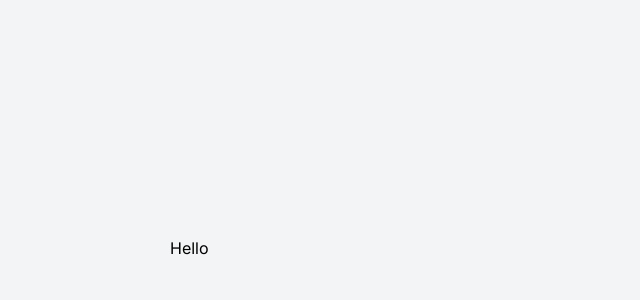
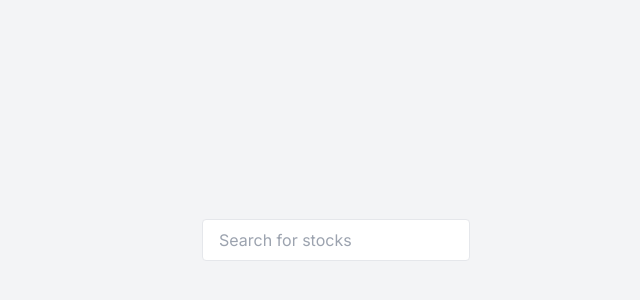
Before and after one commit to bodoganabel/peak-stock-search-app, a Next.js app: page / in a window 1280 px wide. Shown: the part 152-452 px from the top of the page, without its empty margins (38-678 px from the left). Built offline with nearby package versions, Linux system fonts and the light colour scheme.

Commit message:
feature/P2 - search bar

```diff
--- a/src/app/page.tsx
+++ b/src/app/page.tsx
@@ -1,7 +1,8 @@
+import HomepageSearch from "@/components/HomepageSearch";
 import Image from "next/image";
 
 export default function Home() {
   return (
-    <div className="text-black w-full">Hello</div>
+    <div className="text-black w-full"><HomepageSearch/></div>
   );
 }
--- /dev/null
+++ b/src/components/HomepageSearch.tsx
@@ -0,0 +1,45 @@
+'use client'
+import { IStock } from "@/interfaces/stocks.types";
+import { fetchStockSymbols } from "@/services/stock.service";
+import { useState, useEffect } from "react";
+
+export default function Home() {
+
+  const [query, setQuery] = useState('');
+    const [filteredStocks, setFilteredStocks] = useState<IStock[]>([]);
+
+
+    useEffect(() => {
+      async function fetchStocks() {
+        if (query.trim() !== '') {
+              const stocks = await fetchStockSymbols();
+              const filteredStocks = stocks.filter((stock: IStock) =>
+                stock.name.toLowerCase().includes(query.toLowerCase())
+              );
+              setFilteredStocks(filteredStocks);
+              console.log(filteredStocks)
+        }
+      }
+
+      fetchStocks();
+    }, [query]);
+
+    return (
+      <div className="p-8">
+        <input
+          type="text"
+          value={query}
+          onChange={(e) => setQuery(e.target.value)}
+          className="px-4 py-2 mb-4 border rounded focus:outline-none focus:ring-2 focus:ring-blue-500"
+          placeholder="Search for stocks"
+        />
+        <ul>
+          {filteredStocks.map(stock => (
+            <li key={stock.symbol}>
+              {stock.name}
+            </li>
+          ))}
+        </ul>
+      </div>
+    );
+  }
--- /dev/null
+++ b/src/interfaces/stocks.types.ts
@@ -0,0 +1,4 @@
+export interface IStock {
+    name: string;
+    symbol: string;
+}
--- /dev/null
+++ b/src/services/stock.service.ts
@@ -0,0 +1,8 @@
+import { IStock } from "@/interfaces/stocks.types";
+import { stocks } from "@/utils/mockData";
+
+export const fetchStockSymbols = async (): Promise<IStock[]> => {
+
+        return stocks;
+
+};
--- /dev/null
+++ b/src/utils/mockData.ts
@@ -0,0 +1,5 @@
+export const stocks = [
+    { symbol: "AAPL", name: "Apple Inc.", price: 150 },
+    { symbol: "GOOGL", name: "Alphabet Inc.", price: 2800 },
+    { symbol: "MSFT", name: "Microsoft Corp.", price: 300 },
+  ];
```
